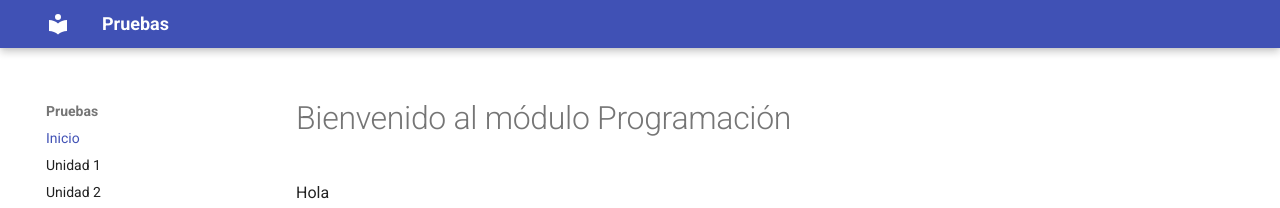
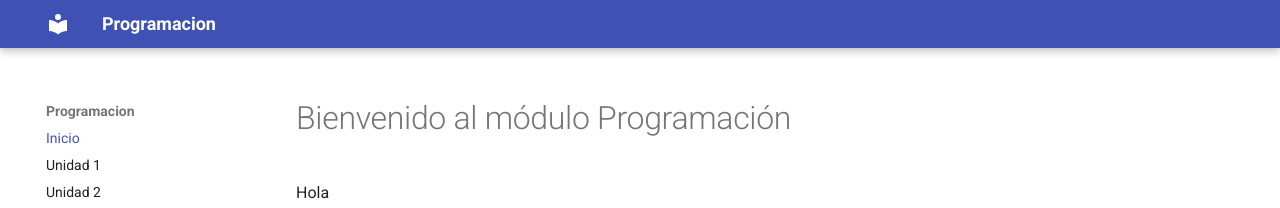
Before and after one commit to garmarcj/DAMDAW-PROG-1CFSY-20252026, an MkDocs documentation site: the page built from docs/index.md, in a window 1280 px wide. Shown: the top 208 px of the page. Built offline with MkDocs 1.6.1 and Material for MkDocs 9.7.7, drawn with Linux system fonts in a browser that asks for light colours.

Commit message:
Update mkdocs.yml

```diff
--- a/mkdocs.yml
+++ b/mkdocs.yml
@@ -1,4 +1,4 @@
-site_name: Pruebas
+site_name: Programacion
 site_url: https://garmarcj.github.io/programacion/
 theme:
   name: material
```
